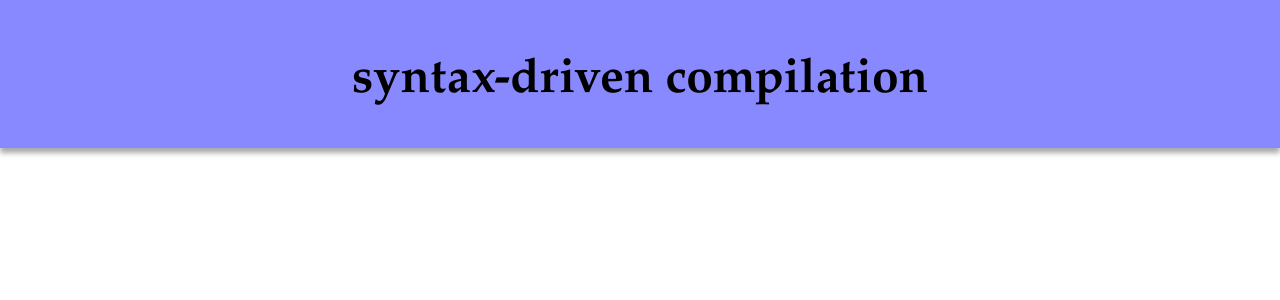
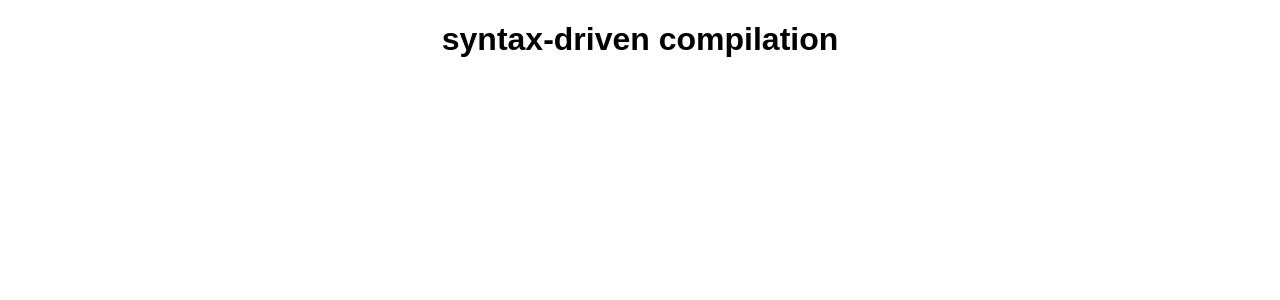
Before and after one commit to masak/syntax-driven, a React (Create React App) app: page / in a window 1280 px wide. Shown: the top 300 px of the page. Built offline with nearby package versions, Linux system fonts and the light colour scheme.

Commit message:
Tweak the styling a bit

```diff
--- a/src/App.css
+++ b/src/App.css
@@ -1,22 +1,14 @@
 body {
   text-align: center;
-  font-family: 'Palatino Linotype', 'Book Antiqua', Palatino, serif;
-  font-size: 24px;
+  font-family: 'Futura', sans-serif;
+  font-size: 16px;
   padding-bottom: 4em;
 }
 
 .App-header {
-  background: #88f;
-  height: 10ex;
-  padding: 20px;
   color: black;
-  box-shadow: #aaa 0px 5px 5px;
 }
 
 .App-title {
   font-size: 2em;
 }
-
-.App-flower {
-  max-width: 100%;
-}
```
